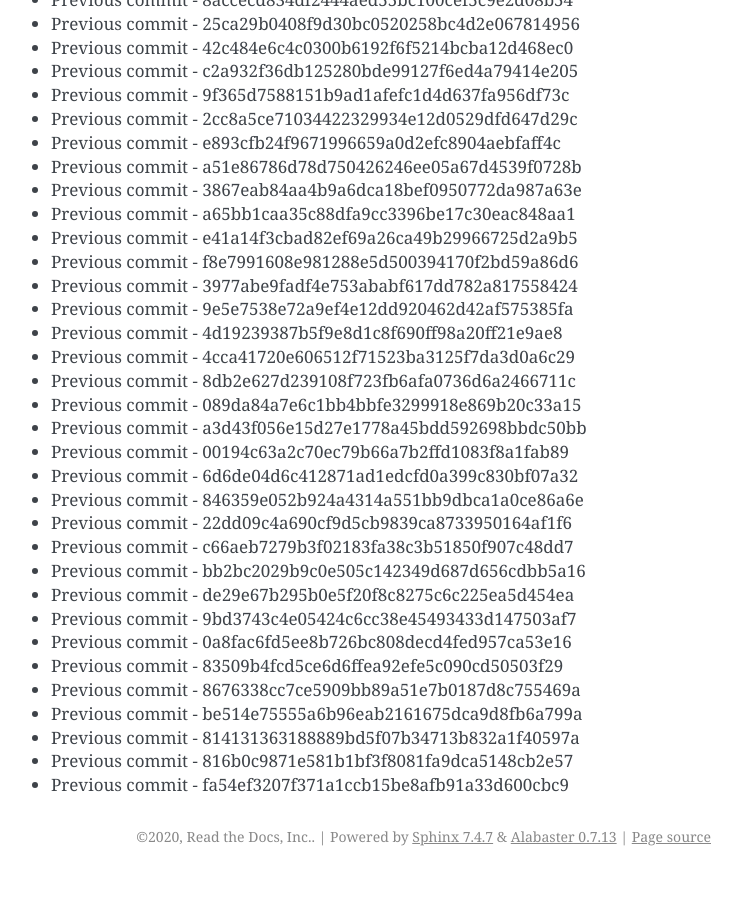
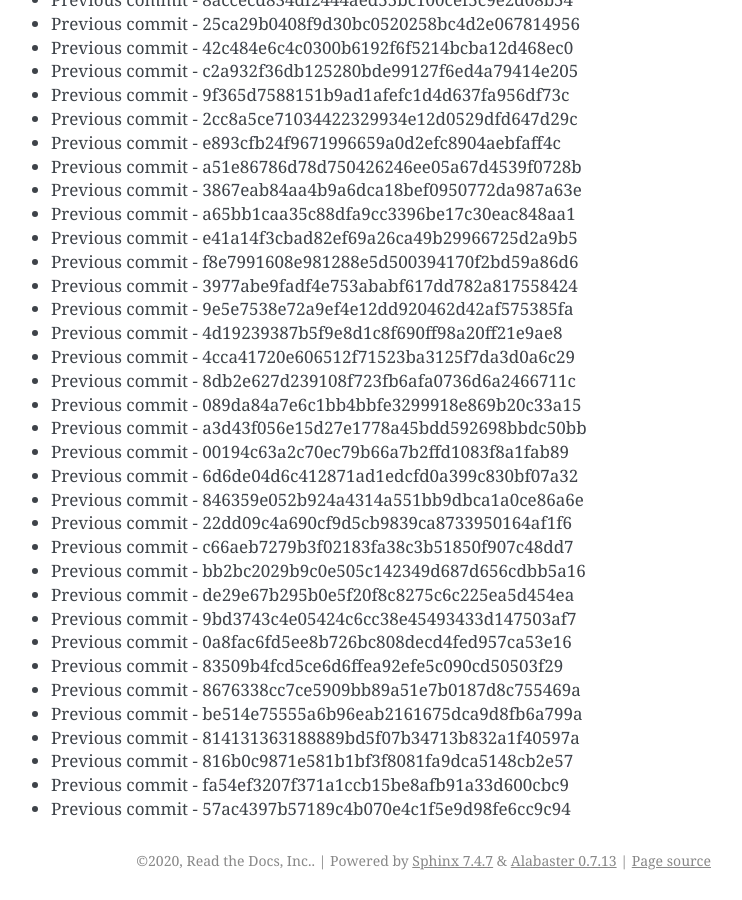
Before and after one commit to readthedocs/rtd-git-stresstest, a Sphinx documentation site: the page built from docs/updates.rst, in a window 1280 px wide and 900 px high, scrolled down 56840 px. Shown: the whole window, without its empty margins (399-1141 px from the left). Built offline with Sphinx 7.4.7, drawn with Linux system fonts in a browser that asks for light colours; before the commit the page ends 57716 px from its top, so only the background shows below that.

Commit message:
Generating commit from previous: 57ac4397b57189c4b070e4c1f5e9d98fe6cc9c94

```diff
--- a/docs/updates.rst
+++ b/docs/updates.rst
@@ -2420,3 +2420,4 @@ It can be tested for any performance characteristics.
 * Previous commit - 814131363188889bd5f07b34713b832a1f40597a
 * Previous commit - 816b0c9871e581b1bf3f8081fa9dca5148cb2e57
 * Previous commit - fa54ef3207f371a1ccb15be8afb91a33d600cbc9
+* Previous commit - 57ac4397b57189c4b070e4c1f5e9d98fe6cc9c94
```
